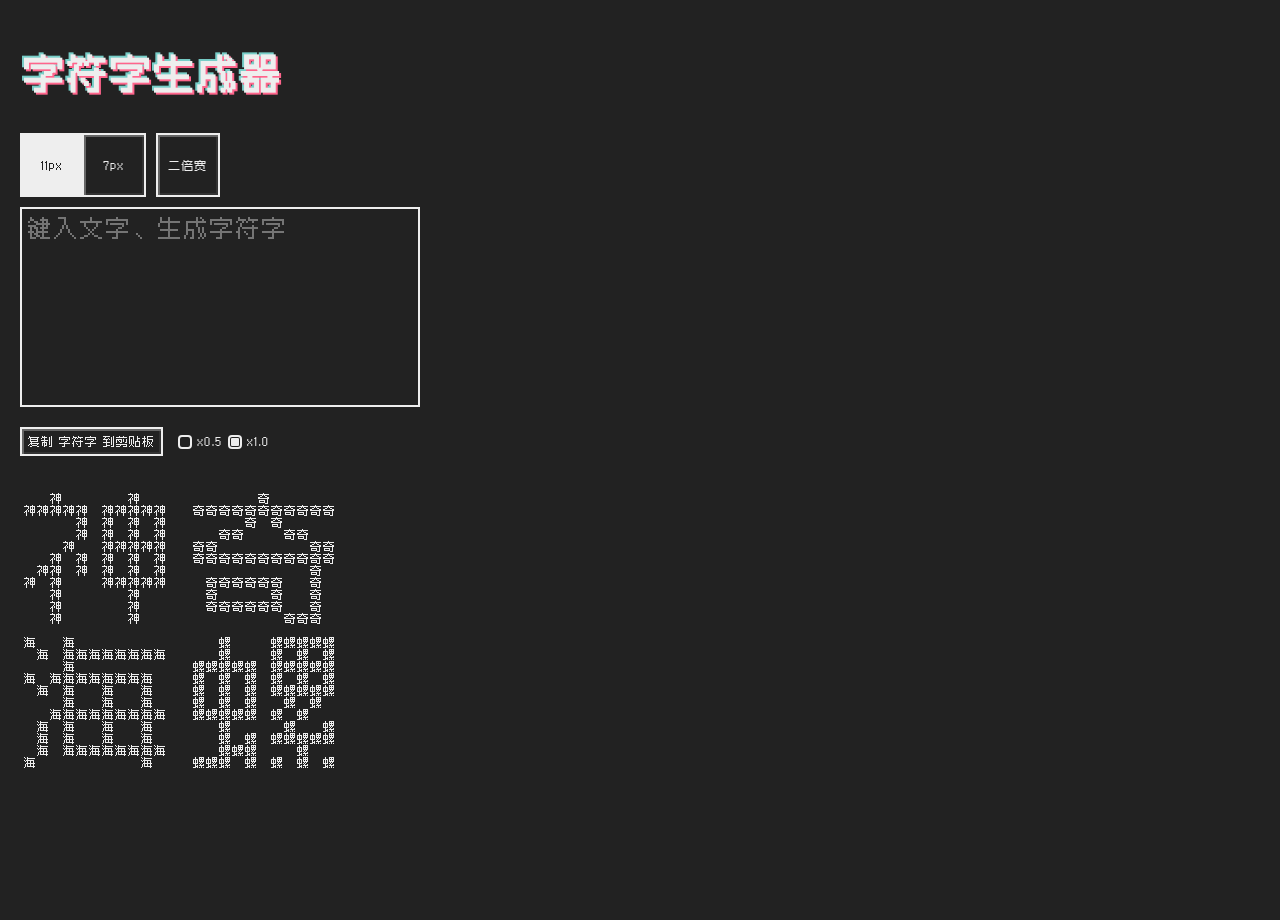
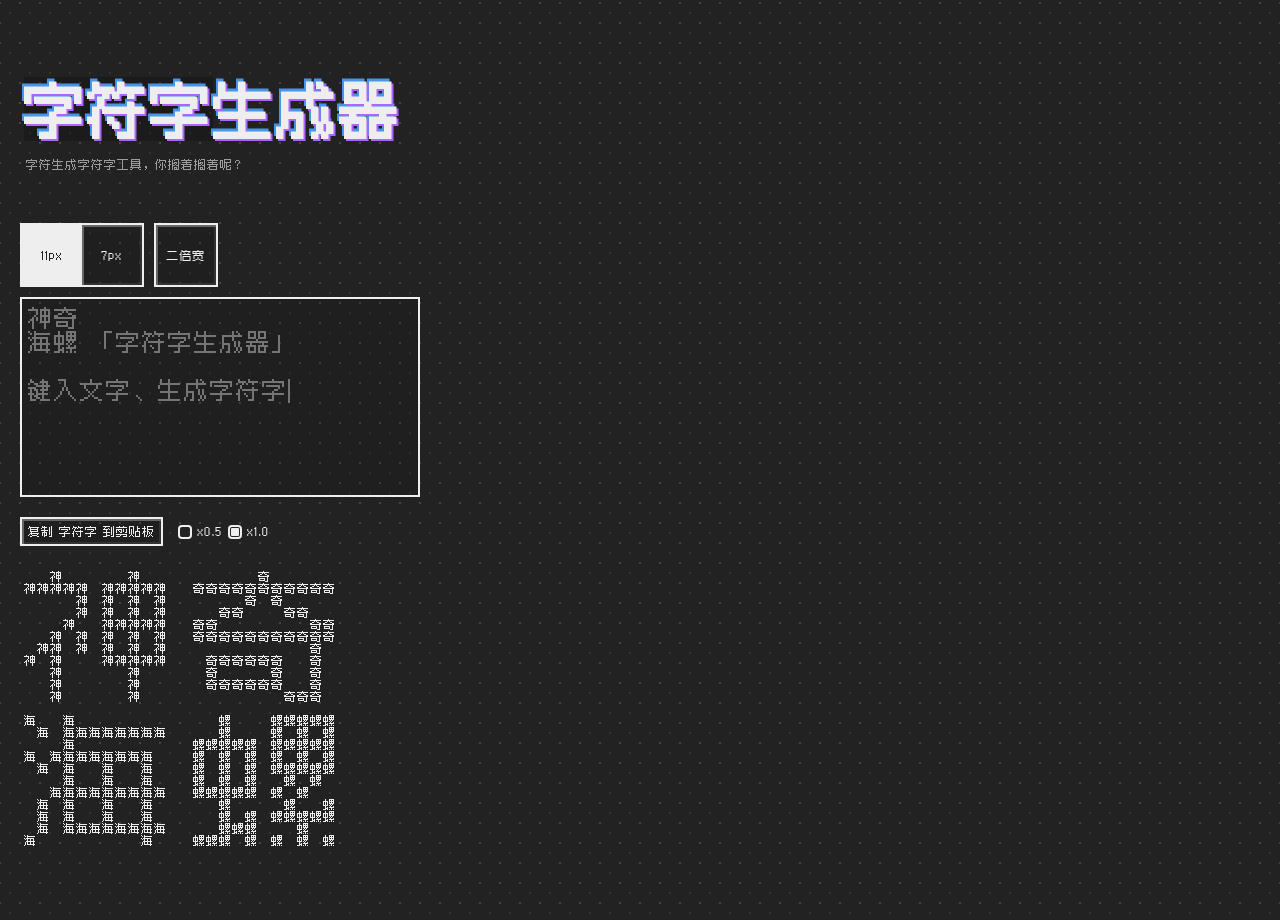
Before and after one commit to itorr/fontfont, a plain HTML site: page index.html in a window 1280 px wide. Shown: the part 37-957 px from the top of the page. Drawn offline with Linux system fonts and the light colour scheme.

Commit message:
样式调整，文案调整

```diff
--- a/document.css
+++ b/document.css
@@ -26,6 +26,12 @@ html{
 	background: var(--background-color);
 	color: var(--font-color);
 }
+
+html{
+    background-image: radial-gradient(#333 1px, transparent 1px),radial-gradient(#444 1px, transparent 1px);
+    background-size: calc(20 * 1px) calc(20 * 1px);
+    background-position: 0 0,calc(10 * 1px) calc(10 * 1px);
+}
 body{
 	margin:0;
 	padding-bottom:50px;
@@ -38,11 +44,11 @@ button,input{
 	font:inherit;
 }
 a{
-	color:#336fa1;
+	color:#47cdc7;
 }
 ::selection{
-	background: #002f52;
-	color: #eefee4;
+	background: #f200ff;
+	color: rgb(74, 224, 199);
 }
 
 canvas{
@@ -63,27 +69,55 @@ canvas{
 	line-height: 1;
 	font-family: inherit;
 	padding: 2em;
-	transition: transform .3s ease;
+	transition: transform .3s ease,line-height .3s ease;
 	transform-origin: 0 0;
+
 
 }
 .output-box pre[data-zoom="0.5"]{
 	/* zoom:.5; */
 	transform: scale(.5);
 }
+.output-box pre[data-xpix="2"]{
+	/* line-height: 2; */
+}
+
+
+/* .output-box pre[data-xpix="2"]{
+	transform: scale(.5);
+}
+
+.output-box pre[data-xpix="2"][data-zoom="0.5"]{
+	transform: scale(.5,1);
+} */
+
 header{
-	padding:80px 20px 20px;
+	padding:100px 20px 40px;
 	line-height: 1.5;
 }
 h1{
-	font-size: 40px;
-	padding:0 4px;
+	font-size: 60px;
+	line-height: 64px;
+	padding:14px 4px;
 	margin: 0;
-    text-shadow: 2px 2px 0 #ff658c, -2px -2px 0 #77cdc7;
+    text-shadow: 2px 2px 0 #ae65ff, -2px -3px 0 #4695e7;
+	letter-spacing: -2px;
+}
+h1 span{
+	display: inline-block;
+	white-space: nowrap;
+}
+h1 span.logo{
+	background:rgba(0,0,0,.2);
+}
+@media (max-width:420px) {
+	h1 span{
+		display: block;
+	}
 }
 header p{
 	margin:0;
-	opacity: .5;
+	opacity: .6;
 	text-indent:.5em;
 }
 
@@ -130,8 +164,8 @@ small:after{
 
 pre{
 	font:inherit;
-	background: var(--background-color);
-	color: var(--font-color);
+	/* background: var(--background-color); */
+	color: inherit;
 	padding:6px;
 	margin:0;
 }
@@ -176,6 +210,7 @@ blockquote{
 	padding:20px;
 }
 blockquote p{
+	padding:4px 0;
 	margin:0;
 }
 
@@ -216,7 +251,7 @@ button{
 	color:currentColor;
 	appearance: none;
 	padding:4px 6px;
-	background: var(--background-color);
+	background: rgba(0,0,0,.1);
 	box-shadow:
 		2px 2px 0 #666 inset,
 		-2px -2px 0 #333 inset;
@@ -330,7 +365,9 @@ label[data-disabled]{
 	text-align: center;
 	color:currentColor;
 	border:2px solid var(--font-color);
+	background:rgba(0,0,0,.1);
 	cursor: pointer;
+	overflow: hidden;
 	box-shadow:
 		2px 2px 0 #666 inset,
 		-2px -2px 0 #333 inset;
@@ -350,6 +387,7 @@ label[data-disabled]{
 .input-box{
 	position: relative;
 	margin: 0 20px;
+	z-index:0;
 }
 .input-box:after{
 	content: '';
@@ -371,7 +409,8 @@ label[data-disabled]{
 	-webkit-appearance:none;
 	appearance: none;
 	border-radius: 0;
-	background: var(--background-color);
+	/* background: var(--background-color); */
+	background: rgba(0,0,0,.1);
 	outline:none;
 	font:inherit;
 	font-size:2em;
@@ -380,11 +419,12 @@ label[data-disabled]{
     white-space: pre-wrap;
 }
 .input-box div{
-
+	opacity: 0;
 }
 .input-box textarea{
 	position: absolute;
 	height:100%;
+	z-index:1;
 	/* left:40px; */
 }
 
--- a/document.js
+++ b/document.js
@@ -51,7 +51,7 @@ const data = {
 	output:'',
 	isMac,
 	xpix:1,
-	zoom: document.body.offsetWidth < 1200 ? 0.5 : 1
+	zoom: document.body.offsetWidth < 1000 ? 0.5 : 1
 };
 
 
@@ -60,6 +60,7 @@ const app = new Vue({
 	data,
 	methods: {
 		generate(){
+			this.runing = true;
 			clearTimeout(generate.T);
 			generate.T = setTimeout(_ => {
 				const text = this.text.trim() || textDefault;
@@ -70,7 +71,8 @@ const app = new Vue({
 
 				loadFont(fontName,font=>{
 					// console.log(/loaded/,font,font.fontFace.loaded)
-					this.output = text.split(/\n/g).map(text=>generate({text,fontName,xpix})).join('');
+					this.output = text.split(/\n/g).map(text=>generate({text,fontName,xpix})).join('').replace(/^<br>/,'');
+					this.runing = false;
 				});
 			},300);
 		},
--- a/fontfont.js
+++ b/fontfont.js
@@ -74,7 +74,7 @@ const generate = ({text,fontName,xpix = 1})=>{
 
 	let _width = Math.ceil(getTextWidth(text)/2)*2;
 
-	if(!_width) return new Array(fontSize/2 *xpix).fill('<br>').join('');
+	if(!_width) return new Array(Math.floor(fontSize/2/1.4)).fill('<br>').join('');
 
 	let _height = fontHeight;
 
@@ -135,6 +135,6 @@ const generate = ({text,fontName,xpix = 1})=>{
 		if( pixelNum % (_width/2 * xpix) === (_width/2 * xpix) - 1) rs.push('<br>');
 	}
 
-	return rs.join('');
+	return rs.join('').replace(/　+?<br>/g,'<br>')//.replace(/^<br>/,'')
 
 };
--- a/index.html
+++ b/index.html
@@ -6,11 +6,14 @@
 <meta name="viewport" content="width=device-width,user-scalable=0">
 <div class="app" :data-runing="runing">
     <header>
-        <h1>字符字生成器</h1>
+        <h1>
+            <span class="logo">字符字</span><span>生成器</span>
+        </h1>
+        <p>字符生成字符字工具，你搁着搁着呢？</p>
     </header>
     <div class="config-fonts-box">
         <a @click="fontName = 'Zpix'" :data-checked="fontName === 'Zpix'" style="border-right:0;">11px</a>
-        <a @click="fontName = 'Guanzhi8px'" :data-checked="fontName === 'Guanzhi8px'" style="margin-right:10px;">7px</a>
+        <a @click="fontName = 'Guanzhi8px'" :data-checked="fontName === 'Guanzhi8px'" style="border-left:0;margin-right:10px;">7px</a>
 
         <a class="radio" @click="xpix = xpix === 1 ? 2 : 1" :data-checked="xpix === 2">二倍宽</a>
         <!--
@@ -29,7 +32,10 @@
          -->
     </div>
     <div class="input-box">
-        <textarea v-model="text" placeholder="键入文字、生成字符字"></textarea>
+        <textarea v-model="text" placeholder="神奇
+海螺 「字符字生成器」
+
+键入文字、生成字符字|"></textarea>
         <div>{{ text+'\n' }}</div>
     </div>
     <div class="ctrl-box">
@@ -46,13 +52,14 @@
         </span>
     </div>
     <div class="output-box">
-        <pre v-html="output" :data-zoom="zoom"></pre>
+        <pre v-html="output" :data-zoom="zoom" :data-xpix="xpix"></pre>
     </div>
     <blockquote>
         <p>
             <del>MacOS 下可选 8px，Windows Chrome 由于最小文字尺寸限制无法使用小于 12px 的文字</del><br>
             已经支持了！
         </p>
+        <p>微博中使用建议字符字小于 35 列</p>
     </blockquote>
     <footer>
         <div class="copyright">
```
Also changed, not shown: 1 other file.
